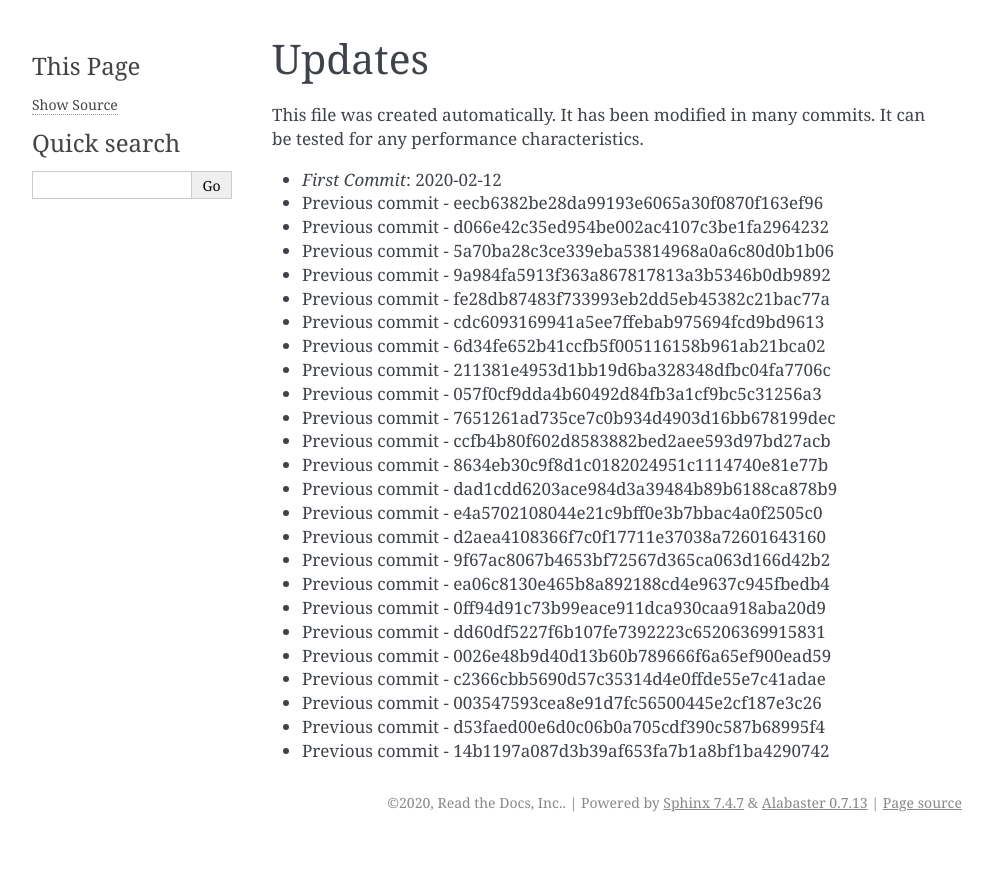
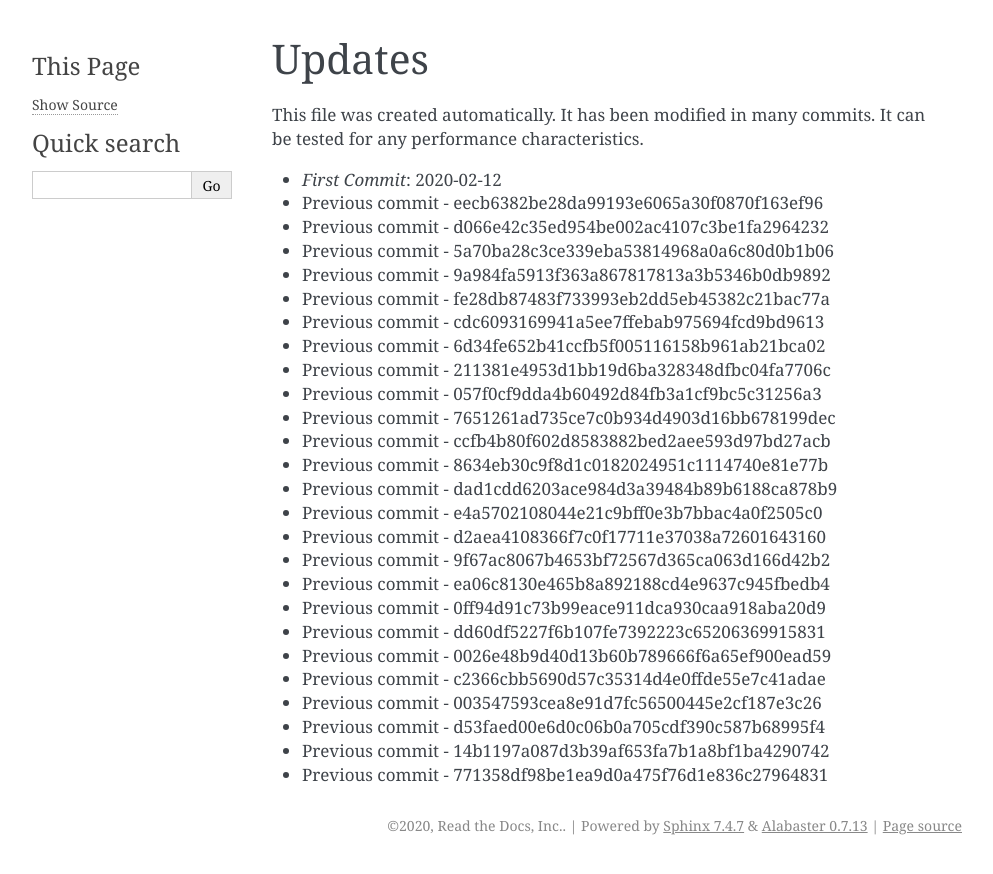
Before and after one commit to readthedocs/rtd-git-stresstest, a Sphinx documentation site: the page built from docs/updates.rst, in a window 1280 px wide. Shown: the top 874 px of the page, without its empty margins (148-1141 px from the left). Built offline with Sphinx 7.4.7, drawn with Linux system fonts in a browser that asks for light colours.

Commit message:
Generating commit from previous: 771358df98be1ea9d0a475f76d1e836c27964831

```diff
--- a/docs/updates.rst
+++ b/docs/updates.rst
@@ -30,3 +30,4 @@ It can be tested for any performance characteristics.
 * Previous commit - 003547593cea8e91d7fc56500445e2cf187e3c26
 * Previous commit - d53faed00e6d0c06b0a705cdf390c587b68995f4
 * Previous commit - 14b1197a087d3b39af653fa7b1a8bf1ba4290742
+* Previous commit - 771358df98be1ea9d0a475f76d1e836c27964831
```
